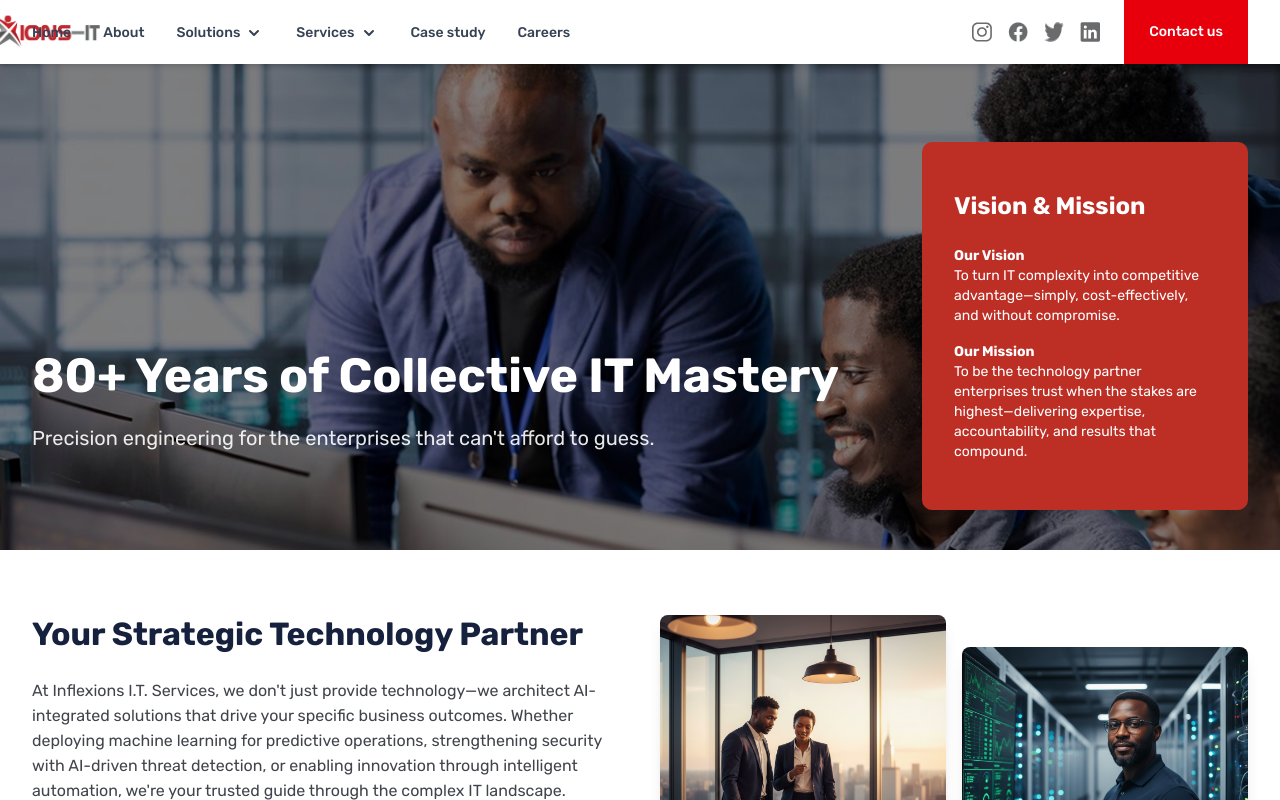
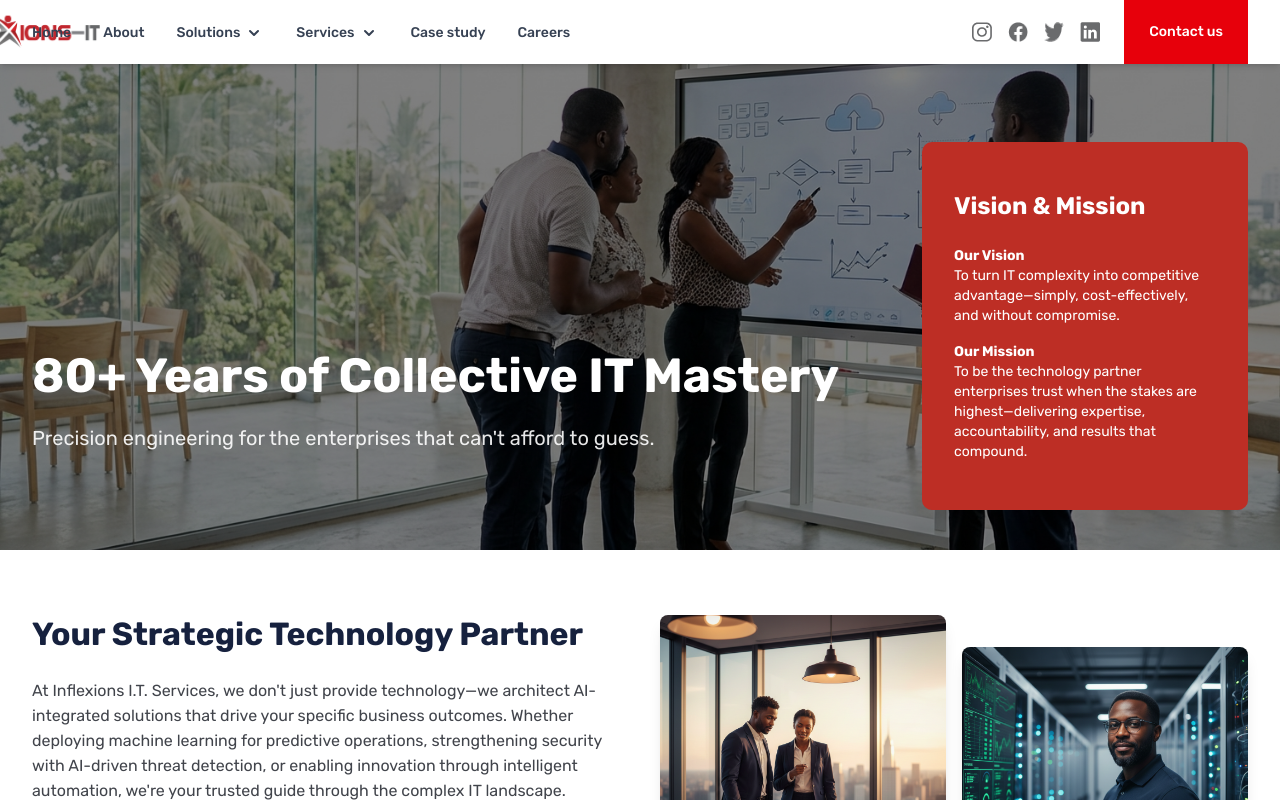
Before and after one commit to ekowtee/inflex, a Next.js app: page /about in a window 1280 px wide. Shown: the top 800 px of the page. Built offline with nearby package versions, Linux system fonts and the light colour scheme.

Commit message:
Replace About Us hero image with professional whiteboard photo
Co-Authored-By: Claude Opus 4.6 <noreply@anthropic.com>

```diff
--- a/src/app/about/page.tsx
+++ b/src/app/about/page.tsx
@@ -35,7 +35,7 @@ export default function AboutPage() {
       <div className="relative w-full h-[500px] md:h-[550px] overflow-hidden">
         {/* eslint-disable-next-line @next/next/no-img-element */}
         <img
-          src="/assets/about/Photo.png"
+          src="/assets/about/aboutbg.jpeg"
           alt="About Inflexions IT"
           className="w-full h-full object-cover"
           loading="lazy"
```
Also changed, not shown: public/assets/about/aboutbg.jpeg (added).
